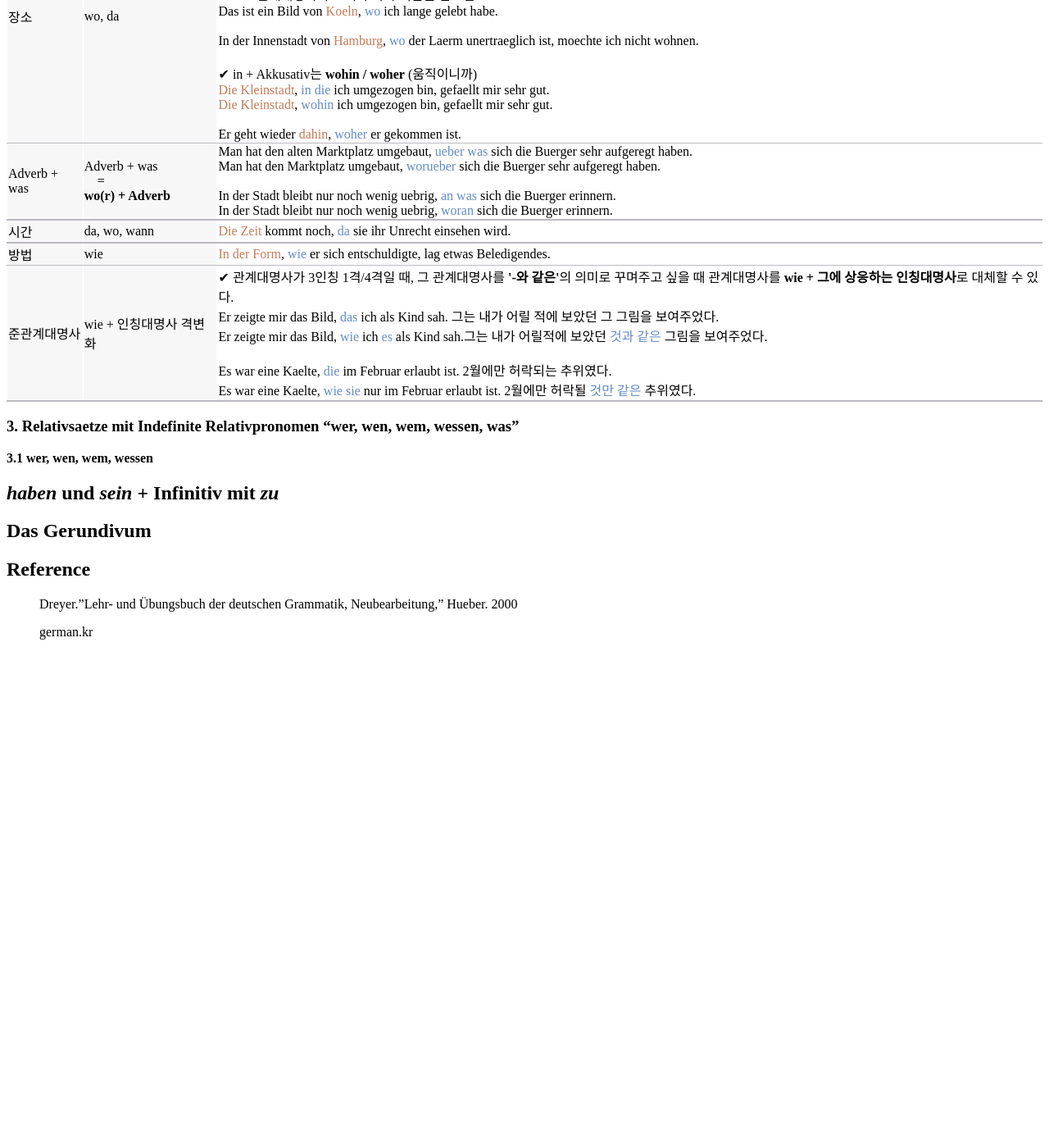
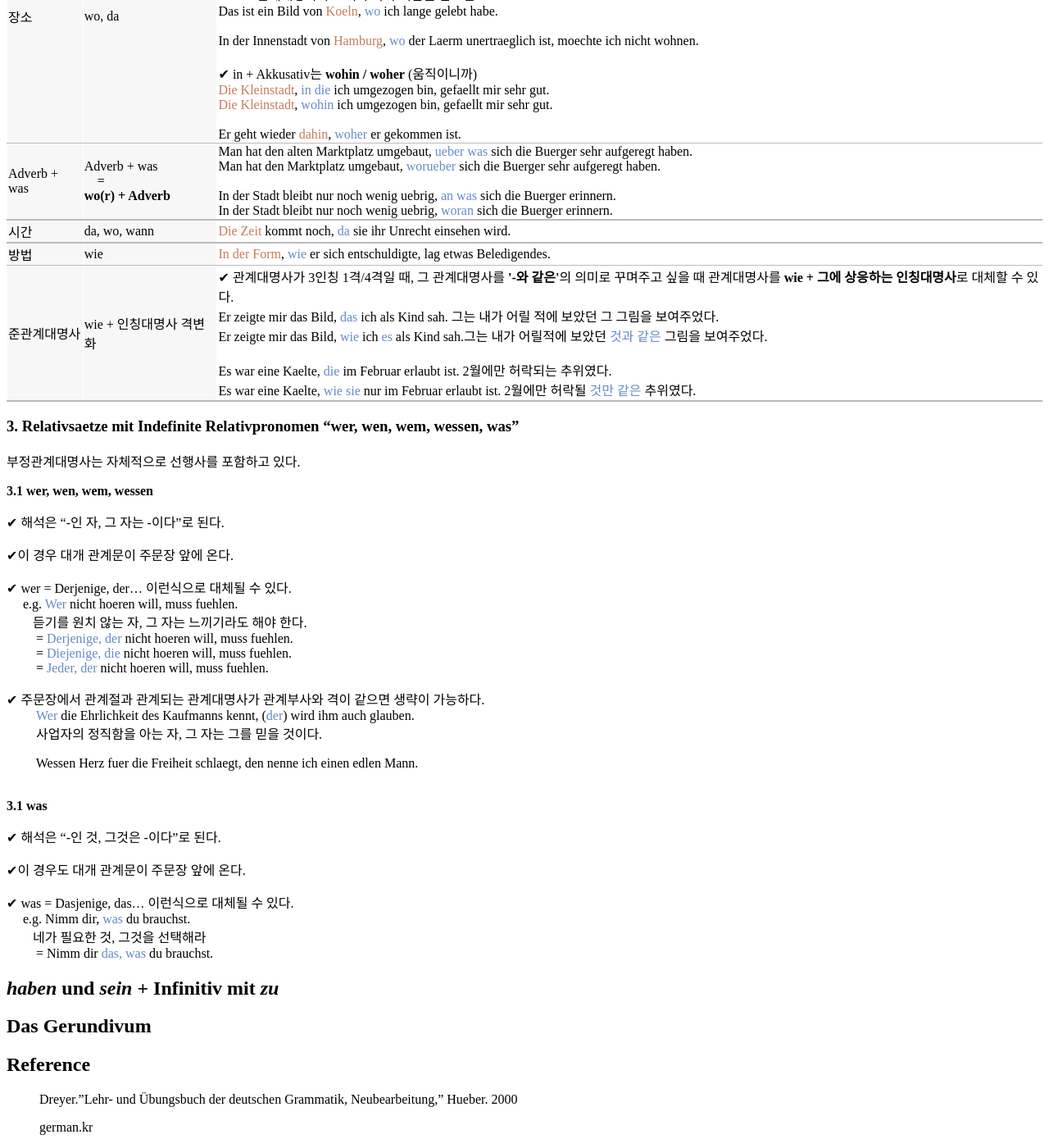
Before and after one commit to finddme/finddme.github.io, a Jekyll site: the page built from _posts/2021-01-24-DeutschGrammtik.md, in a window 1280 px wide and 1400 px high, scrolled down 18143 px. Shown: the whole window at 82% size. Built offline with Jekyll 4.4.1, drawn with Linux system fonts in a browser that asks for light colours; before the commit the page ends 18939 px from its top, so only the background shows below that; some of the changed text lies outside the part shown.

Commit message:
Update 2021-01-24-DeutschGrammtik.md

```diff
--- a/_posts/2021-01-24-DeutschGrammtik.md
+++ b/_posts/2021-01-24-DeutschGrammtik.md
@@ -1398,7 +1398,7 @@ e.g. Einige Haeuser, *fuer die* die Nachbarn gekaempft haben, sollen erhalten bl
 
 ### 2. Relativsaetze mit Relativadverb "wo(-), da(-), wann, wie"
 
-전치사 + 관계대명사가 장소, 시간, 방법을 나타낼 경우 관계부사로 대체될 수 있다.
+전치사 + 관계대명사가 장소, 시간, 방법을 나타낼 경우 관계부사로 대체될 수 있다. 근데 요즘 관계부사 별로 선호되지 않는다고 함. 그래도 도시이름이나 지역이름을 받을 때는 wo를 꼭 씀.
 
 <html>
   <head>
@@ -1428,10 +1428,40 @@ e.g. Einige Haeuser, *fuer die* die Nachbarn gekaempft haben, sollen erhalten bl
 
 ### 3. Relativsaetze mit Indefinite Relativpronomen "wer, wen, wem, wessen, was"
 
+부정관계대명사는 자체적으로 선행사를 포함하고 있다.
+
 **3.1 wer, wen, wem, wessen**
 
+&#10004; 해석은 "-인 자, 그 자는 -이다"로 된다.
+
+&#10004;이 경우 대개 관계문이 주문장 앞에 온다.
+
+&#10004; wer = Derjenige, der...  이런식으로 대체될 수 있다.
+&nbsp;&nbsp;&nbsp;&nbsp; e.g. <span style="color:#648BC6">Wer</span> nicht hoeren will, muss fuehlen.
+&nbsp;&nbsp;&nbsp;&nbsp;&nbsp;&nbsp;&nbsp;&nbsp;듣기를 원치 않는 자, 그 자는 느끼기라도 해야 한다.
+&nbsp;&nbsp;&nbsp;&nbsp;&nbsp;&nbsp;&nbsp;&nbsp; = <span style="color:#648BC6">Derjenige, der</span> nicht hoeren will, muss fuehlen.
+&nbsp;&nbsp;&nbsp;&nbsp;&nbsp;&nbsp;&nbsp;&nbsp; = <span style="color:#648BC6">Diejenige, die</span> nicht hoeren will, muss fuehlen.
+&nbsp;&nbsp;&nbsp;&nbsp;&nbsp;&nbsp;&nbsp;&nbsp; = <span style="color:#648BC6">Jeder, der</span> nicht hoeren will, muss fuehlen.
+
+&#10004; 주문장에서 관계절과 관계되는 관계대명사가 관계부사와 격이 같으면 생략이 가능하다.
+&nbsp;&nbsp;&nbsp;&nbsp;&nbsp;&nbsp;&nbsp;&nbsp; <span style="color:#648BC6">Wer</span> die Ehrlichkeit des Kaufmanns kennt, (<span style="color:#648BC6">der</span>) wird ihm auch glauben.
+&nbsp;&nbsp;&nbsp;&nbsp;&nbsp;&nbsp;&nbsp;&nbsp; 사업자의 정직함을 아는 자, 그 자는 그를 믿을 것이다.
 
 
+&nbsp;&nbsp;&nbsp;&nbsp;&nbsp;&nbsp;&nbsp;&nbsp; Wessen Herz fuer die Freiheit schlaegt, den nenne ich einen edlen Mann.
+&nbsp;&nbsp;&nbsp;&nbsp;&nbsp;&nbsp;&nbsp;&nbsp;
+
+
+**3.1 was**
+
+&#10004; 해석은 "-인 것, 그것은 -이다"로 된다.
+
+&#10004;이 경우도 대개 관계문이 주문장 앞에 온다.
+
+&#10004; was = Dasjenige, das...  이런식으로 대체될 수 있다.
+&nbsp;&nbsp;&nbsp;&nbsp; e.g. Nimm dir, <span style="color:#648BC6">was</span> du brauchst.
+&nbsp;&nbsp;&nbsp;&nbsp;&nbsp;&nbsp;&nbsp;&nbsp;네가 필요한 것, 그것을 선택해라
+&nbsp;&nbsp;&nbsp;&nbsp;&nbsp;&nbsp;&nbsp;&nbsp; = Nimm dir <span style="color:#648BC6">das, was</span> du brauchst.
 
 
 
```
